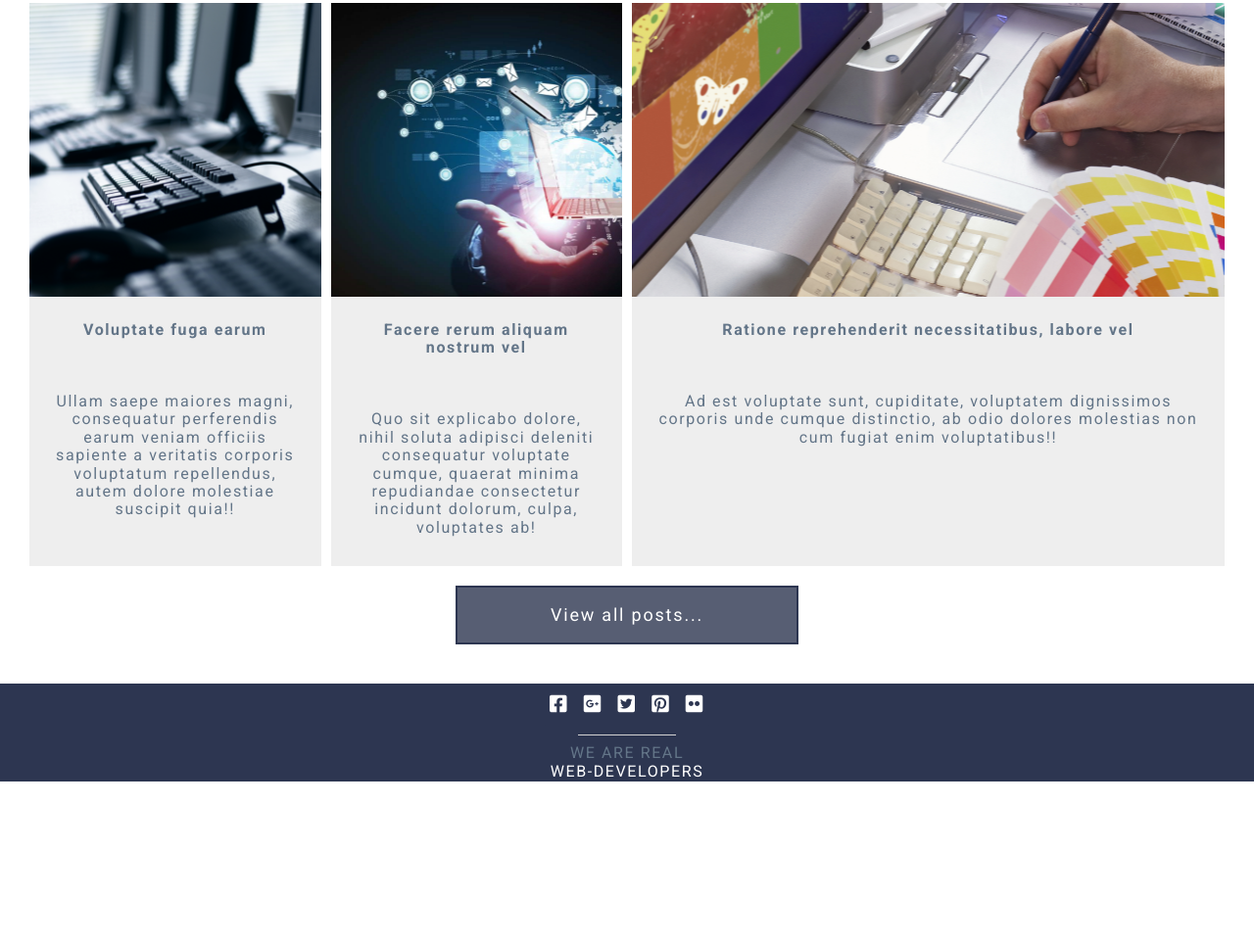
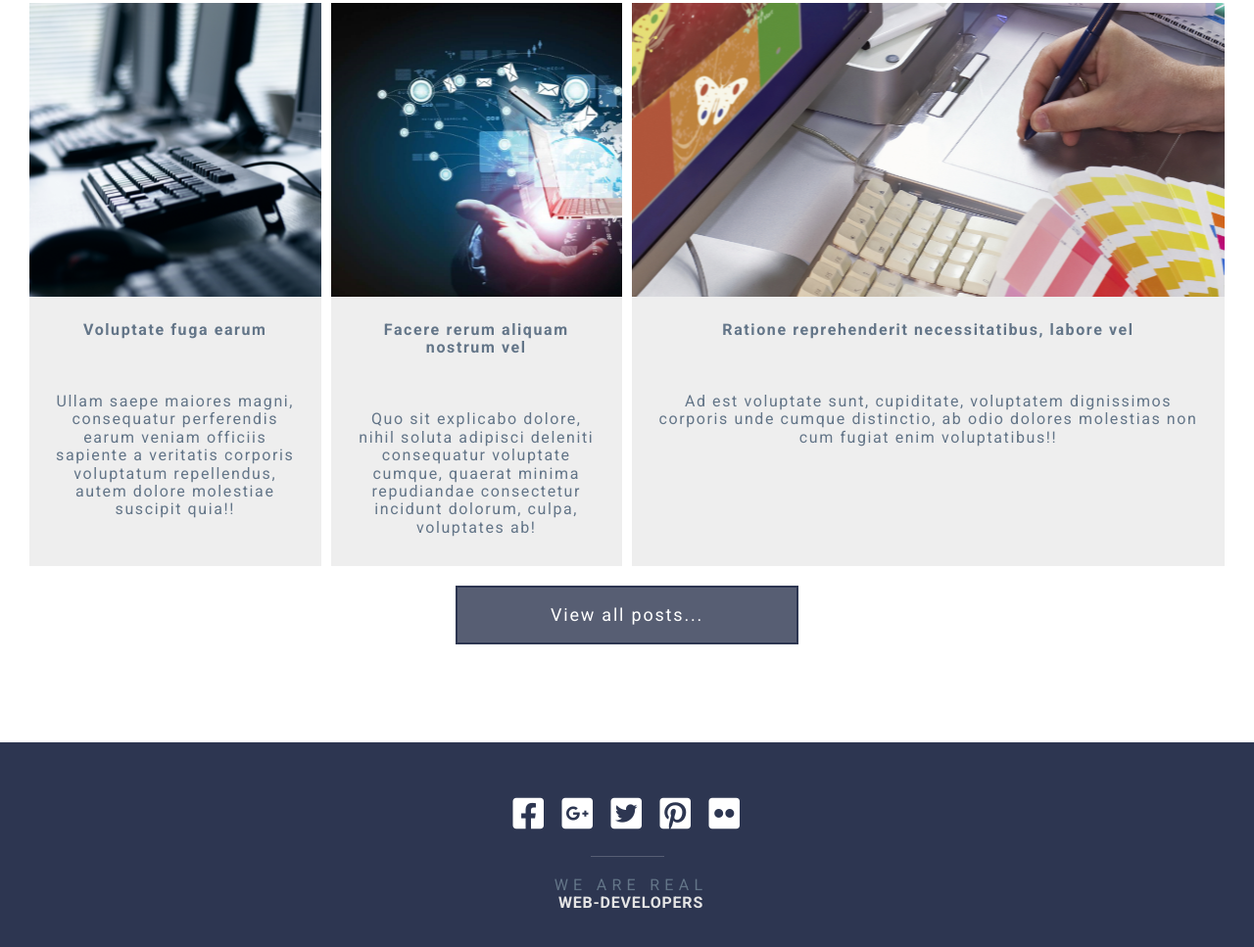
Before and after one commit to karina-doskuch/grid-project, a website: page index.html in a window 1280 px wide. Shown: the part 3277-4244 px from the top of the page at 98% size. Before the commit the page ends 4075 px from the top, so only its background shows below. Drawn offline with Linux system fonts and the light colour scheme.

Commit message:
Working on styles ,according to template.

```diff
--- a/assets/scss/_footer.scss
+++ b/assets/scss/_footer.scss
@@ -1,51 +1,58 @@
 .footer {
-    width: 100%;
-    height: 100px;
+    padding: 50px 20px 70px;
+    background-color: #2d3651;
+    text-align: center;
+    display: block;
 
     &_container {
-        background-color: #2d3651;
-        width: 100%;
-        height: 100px;
-        display: grid;
-        grid-template-rows: repeat(4, 1fr);
+        @extend %container;
+    }
+
+    &-line {
+        display: flex;
         justify-content: center;
-        align-items: center;
+        padding: 20px 0 20px;
+
+
+        &_element {
+            background-color: rgba(255, 255, 255, 0.2);
+            height: 1px;
+            width: 75px;
         }
     }
 
-.footer-line {
-    display: flex;
-    justify-content: center;
+    &-text {
+        margin-right: -0.5em;
+        letter-spacing: 0.33em;
+
+
+        &:last-of-type {
+            color:#e5e5e5;
+            font-weight: 700;
+            letter-spacing: 0.05em;
+        }
     }
 
-.footer-line_element {
-    background-color: lightgrey;
-    height: 1px;
-    width: 100px;
+    &-icon {
+        display: grid;
+        align-items: center;
+        justify-content: center;
+        grid-template-columns: repeat(auto-fit, minmax(50px, max-content));
+        text-align: center;
+
+        .fab {
+            font-size: 2.25rem;
         }
 
-.footer-text {
-    text-align: center;
-}
-
-.footer-text:last-of-type {
-    color: white;
-}
-
-.footer-icon {
-    background: #2d3651;
-    border-radius: 1px;
-    padding: 10px 0;
-    text-align: center;
-}
-
-.footer-icon a {
+        a {
             color: #ffffff;
             font-size: 20px;
             padding: 5px;
             transition: all .5s ease;
         }
 
-.footer-icon a:hover {
+        a:hover {
           color: #d66926;
         }
+    }
+}
--- a/assets/scss/sections/_section-posts.scss
+++ b/assets/scss/sections/_section-posts.scss
@@ -1,5 +1,5 @@
 .posts {
-    padding: 100px 10px 40px;
+    padding: 100px 10px;
 
     &-header {
         margin-bottom: 50px;
```
Also changed, not shown: assets/css/style.css. Lines whose indentation alone changed are shown as unchanged.
